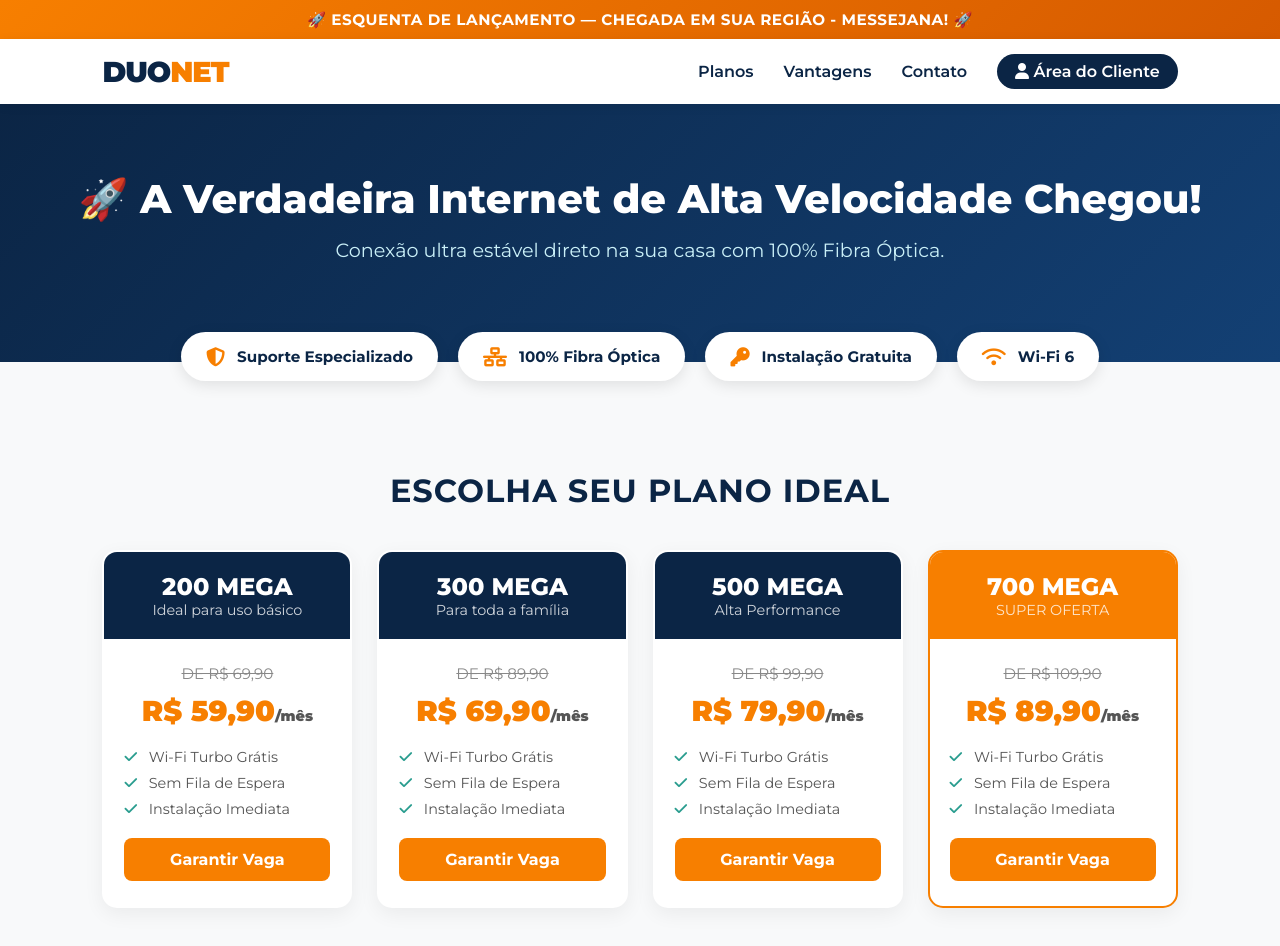
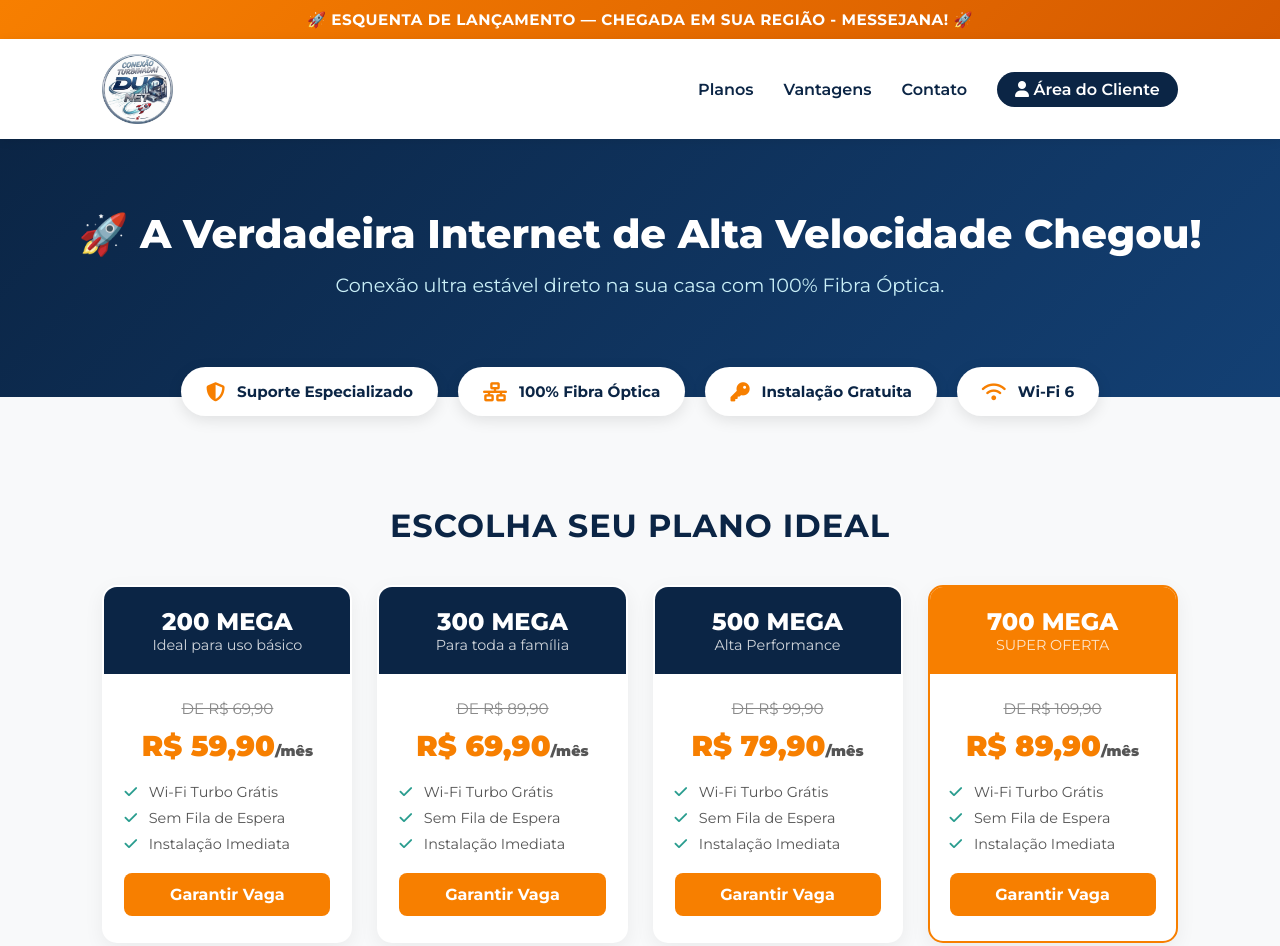
Before and after one commit to luisguilhermi-hue/duonet, a plain HTML site: page index.html in a window 1280 px wide. Shown: the top 946 px of the page. Drawn offline with Linux system fonts and the light colour scheme.

Commit message:
Update index.html

```diff
--- a/index.html
+++ b/index.html
@@ -338,7 +338,9 @@
     <!-- HEADER -->
     <header>
         <div class="logo-area">
-            <h1>DUO<span>NET</span></h1>
+           <a href="index.html">
+             <img src="logo-duonet.png" alt="Duo Net Logo" style="height: 70px; width: auto; display: block;">
+         </a>
         </div>
         <nav>
             <ul>
```
